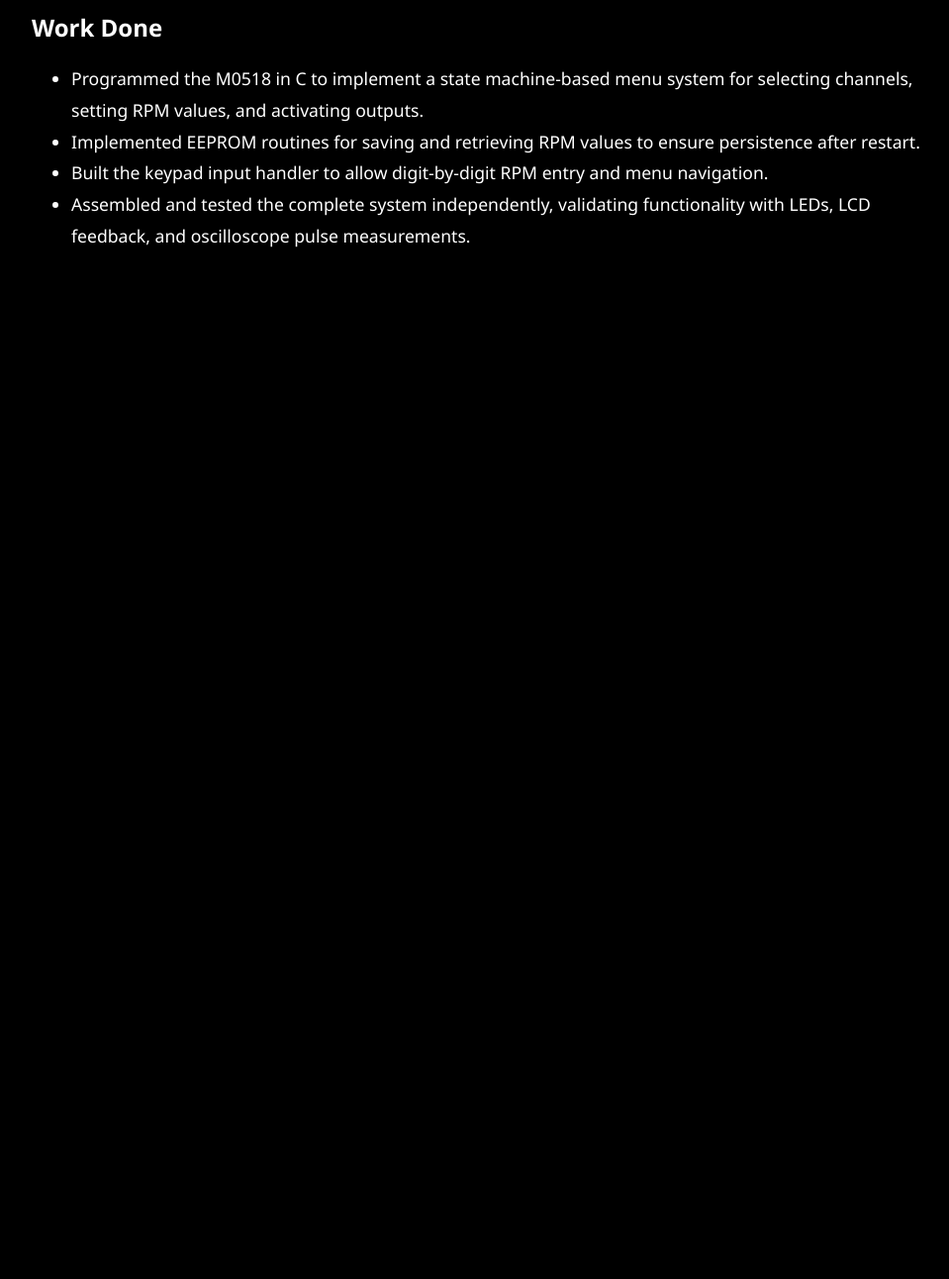
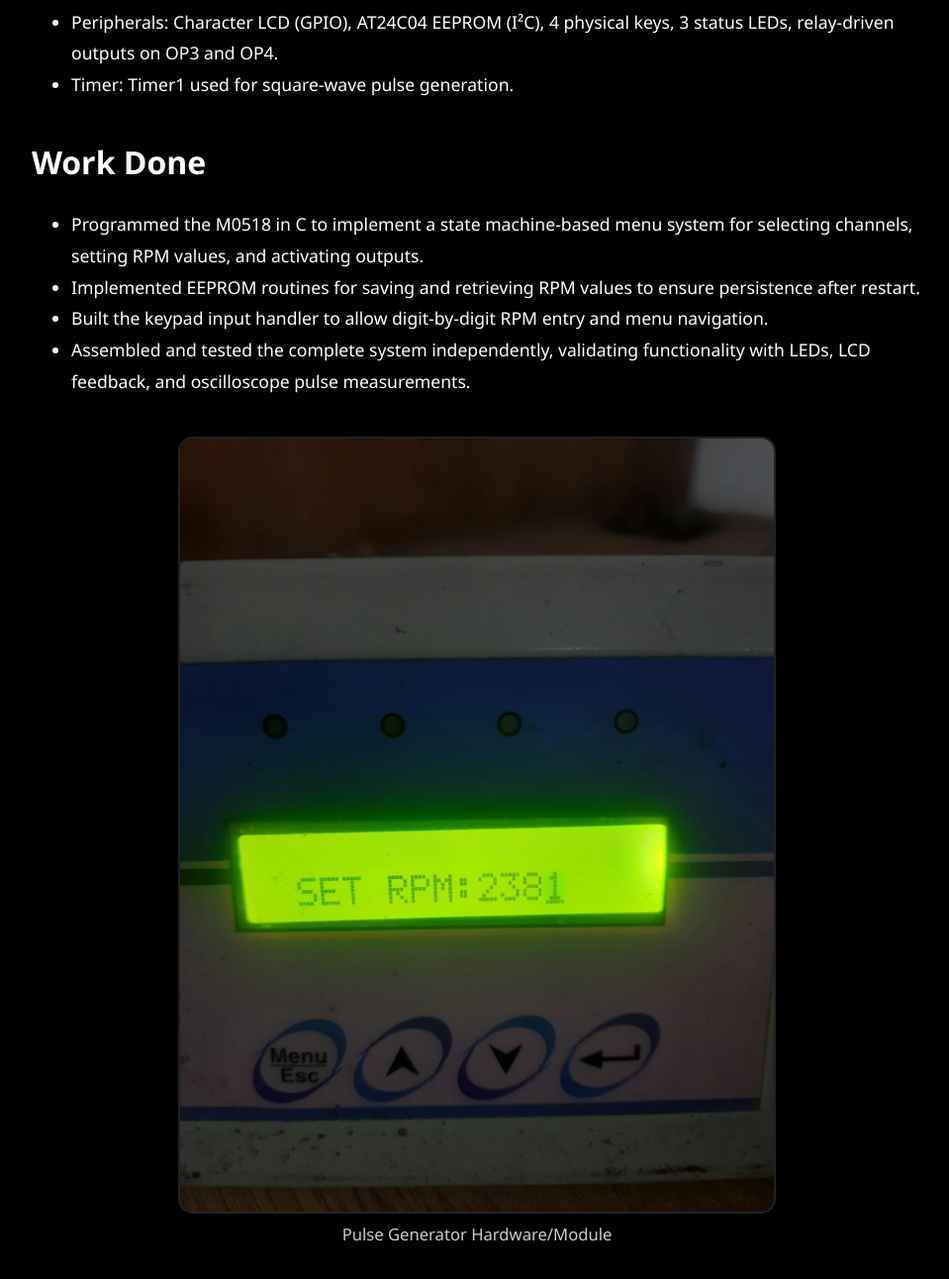
Before and after one commit to tirth2812/my-website, a plain HTML site: page project3.html in a window 1280 px wide. Shown: the part 1000-2292 px from the top of the page at 99% size, without its empty margins (158-1117 px from the left). Before the commit the page ends 1336 px from the top, so only its background shows below. Drawn offline with Linux system fonts and the light colour scheme.

Commit message:
Update project3.html

```diff
--- a/project3.html
+++ b/project3.html
@@ -29,12 +29,33 @@
     font-size: 2.5rem;
     margin-bottom: 1rem;
   }
+  h2 {
+    margin-top: 2.5rem;
+    font-size: 2rem;
+    font-weight: 800;
+  }
   p, ul {
     font-size: 1.1rem;
     line-height: 1.8;
   }
   ul {
     margin-top: 1rem;
+  }
+  .project-image {
+    width: 100%;
+    max-width: 600px;
+    margin: 2.5rem auto 0 auto;
+    display: block;
+    border-radius: 15px;
+    box-shadow: 0 6px 32px #000a;
+    border: 2.5px solid #222;
+    background: #111;
+  }
+  .img-caption {
+    text-align: center;
+    font-size: 1.04rem;
+    margin: 0.5em 0 1.8em 0;
+    color: #ccc;
   }
 </style>
 </head>
@@ -72,5 +93,9 @@
     <li>Built the keypad input handler to allow digit-by-digit RPM entry and menu navigation.</li>
     <li>Assembled and tested the complete system independently, validating functionality with LEDs, LCD feedback, and oscilloscope pulse measurements.</li>
   </ul>
+
+  <!-- Project image at the END -->
+  <img src="module.jpg" alt="Pulse Generator Module" class="project-image">
+  <div class="img-caption">Pulse Generator Hardware/Module</div>
 </body>
 </html>
```
